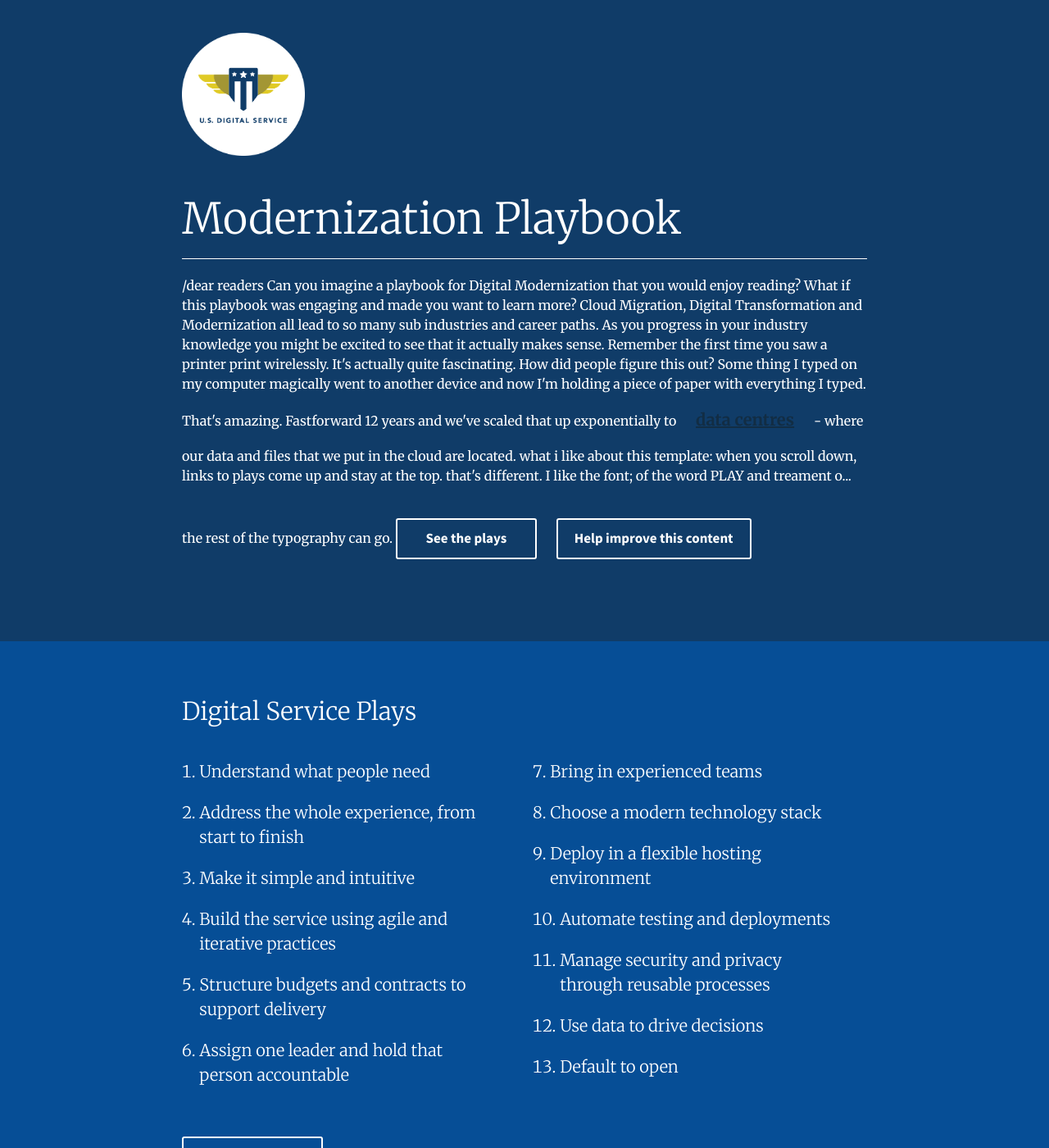
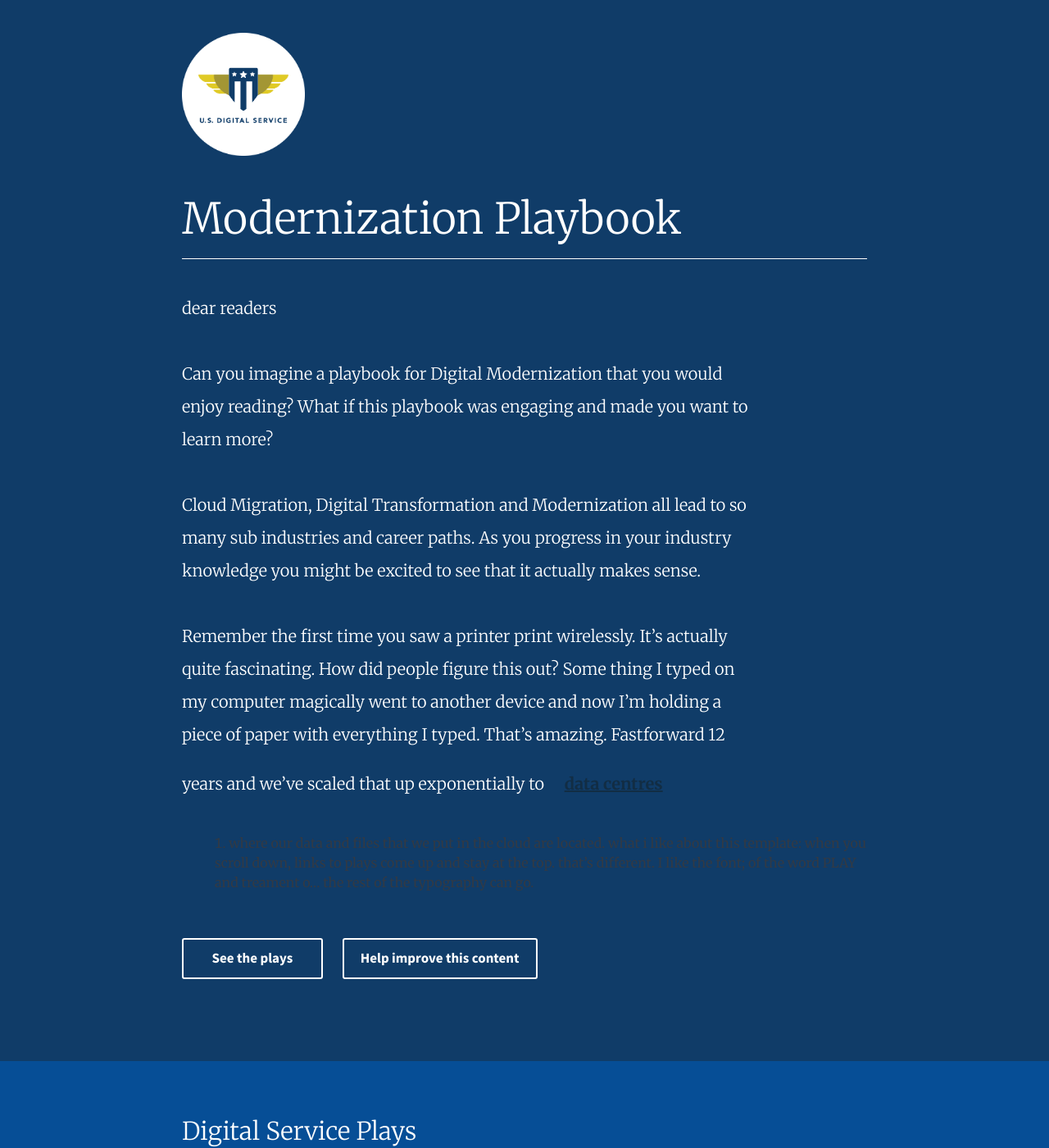
Before and after one commit to ModernizationDigital/ModernizationDigital.github.io, a Jekyll site: the page built from index.html, in a window 1280 px wide and 1400 px high. Shown: the whole window at 82% size. Built offline with Jekyll 4.4.1, drawn with Linux system fonts in a browser that asks for light colours; some of the changed lines change nothing that is shown.

Commit message:
removed /body

```diff
--- a/_includes/introduction.md
+++ b/_includes/introduction.md
@@ -1,12 +1,12 @@
 # Modernization Playbook
 
-<body>/dear readers
+dear readers
 
 Can you imagine a playbook for Digital Modernization that you would enjoy reading? What if this playbook was engaging and made you want to learn more?
 
 Cloud Migration, Digital Transformation and Modernization all lead to so many sub industries and career paths. As you progress in your industry knowledge you might be excited to see that it actually makes sense.
 
-Remember the first time you saw a printer print wirelessly. It's actually quite fascinating. How did people figure this out? Some thing I typed on my computer magically went to another device and now I'm holding a piece of paper with everything I typed. That's amazing. Fastforward 12 years and we've scaled that up exponentially to <body>
+Remember the first time you saw a printer print wirelessly. It's actually quite fascinating. How did people figure this out? Some thing I typed on my computer magically went to another device and now I'm holding a piece of paper with everything I typed. That's amazing. Fastforward 12 years and we've scaled that up exponentially to
 <a class="trigger_popup_fricc">data centres</a>
 <div class="hover_bkgr_fricc">
     <span class="helper"></span>
@@ -18,4 +18,3 @@
 what i like about this template:
 when you scroll down, links to plays come up and stay at the top. that's different.
 I like the font; of the word PLAY and treament o... the rest of the typography can go.
-</body>
```
